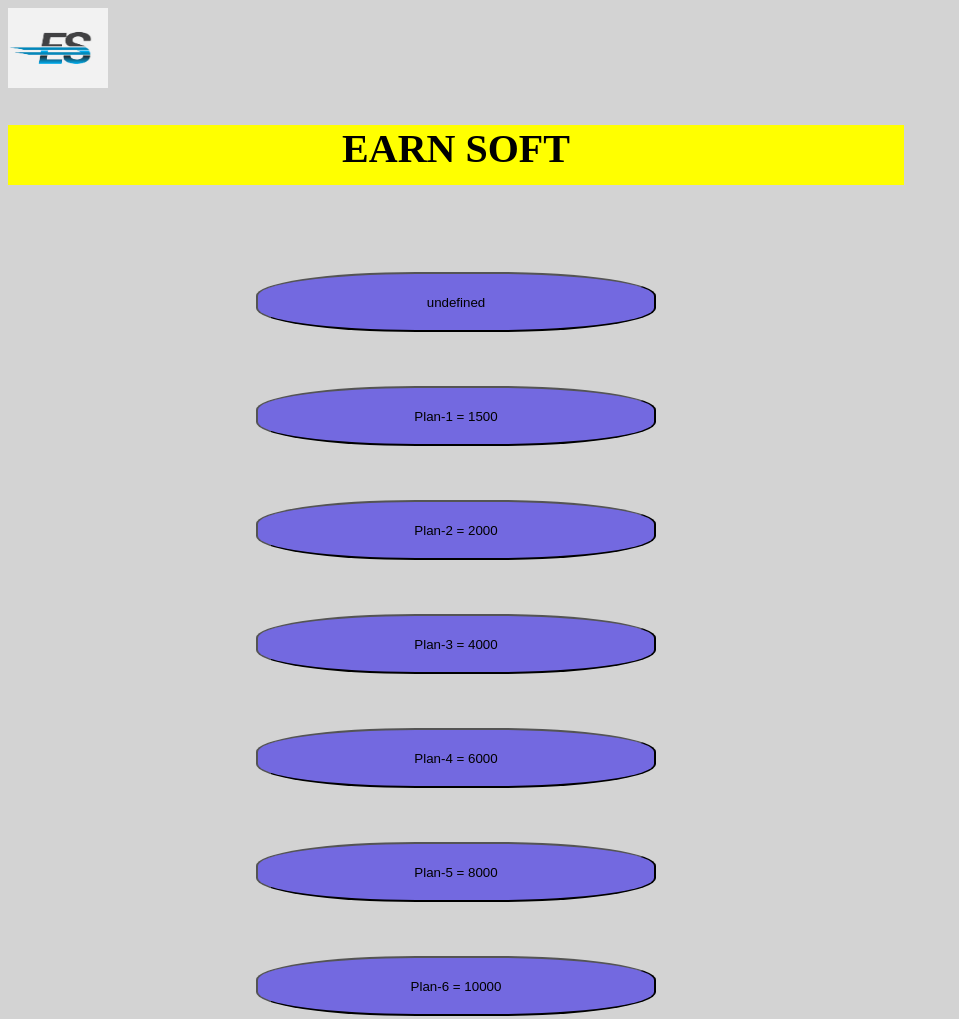
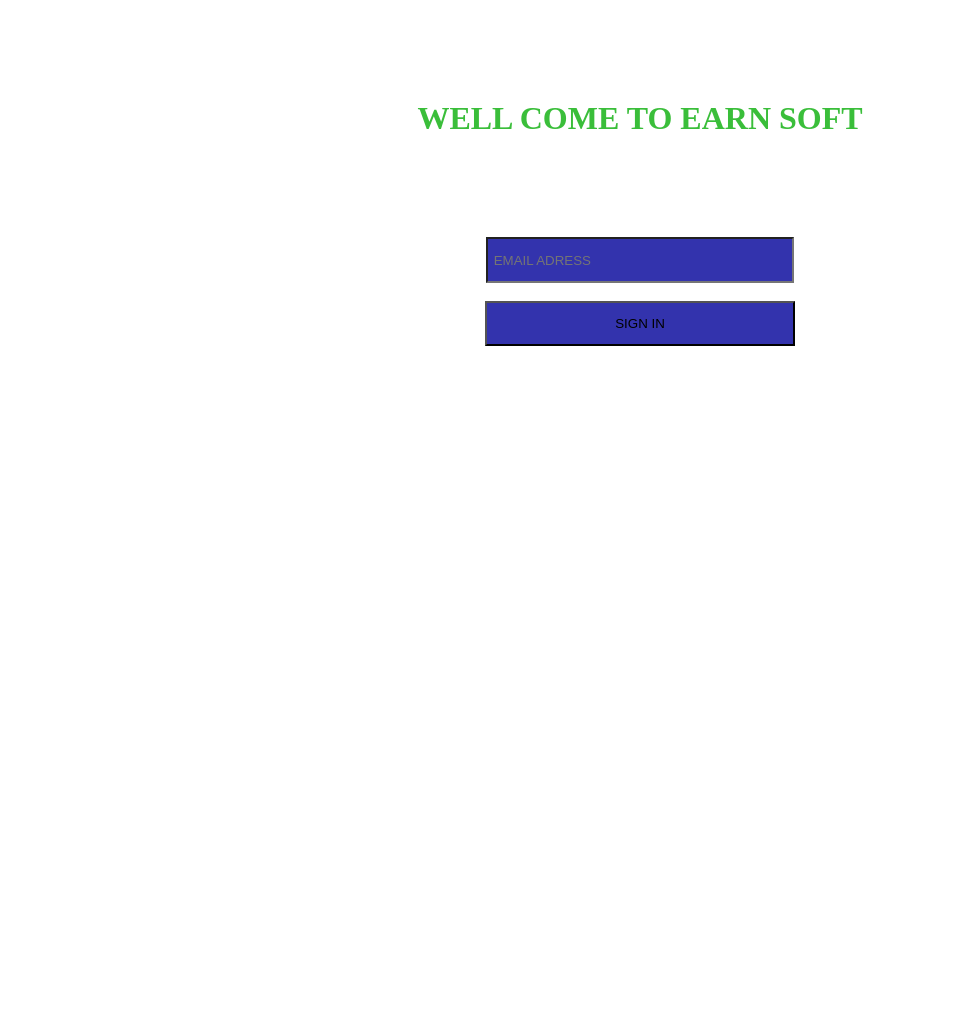
Before and after one commit to maharAbdulbari/earning_website, a plain HTML site: page index.html in a window 1280 px wide. Shown: the top 1019 px of the page, without its empty margins (0-959 px from the left). After the commit the page ends 800 px from the top, so only its background shows below. Drawn offline with Linux system fonts and the light colour scheme.

Commit message:
edit com

```diff
--- a/index.html
+++ b/index.html
@@ -4,37 +4,16 @@
     <meta charset="UTF-8">
     <meta name="viewport" content="width=device-width, initial-scale=1.0">
     <title>Document</title>
-    <link rel="stylesheet" href="style.css">
+    <link rel="stylesheet" href="sign.css">
 </head>
 <body>
+<center>
+    <div> <h1  style="color: rgb(58, 190, 58);"> WELL COME TO EARN SOFT</h1></div> </center>
+    <div>
+    <center>
+    <form action="home.html">
+    <label><input type="email" name="" placeholder=" EMAIL ADRESS" id="input" required></label><br><br>
+<button  id="button" > SIGN IN</button>  </form>  </center>  </div>
 
-    <nav  id="na"><img src="WhatsApp Image 2024-07-06 at 06.56.36_190e3d8c.jpg" id="logo">
-   <center> <H1 style="background-color:yellow;  width: 100%;  height: 60px;  font-size: 40px;" >EARN SOFT</H1> </center>
-</nav><br><br><br>
-    <center>
-
-        <form action="acount.html">
-        <button  id="btn"   onclick="call()">undefined</button> </form><br><br><br>
-
-        <form action="acount.html">
-    <button  id="btn"   onclick="call()">Plan-1 = 1500</button></form> <br><br><br>
-    <form action="acount.html">
-    <button id="btn"  onclick="call()">Plan-2 = 2000</button></form><br><br><br>
-    <form action="acount.html">
-    <button id="btn"  onclick="call()">Plan-3 = 4000</button></form><br><br><br>
-    <form action="acount.html">
-    <button id="btn"  onclick="call()">Plan-4 = 6000</button></form><br><br><br>
-    <form action="acount.html">
-    <button id="btn"  onclick="call()">Plan-5 = 8000</button>
-</form><br><br><br>
-    <form action="acount.html">
-
-    <button  id="btn"  onclick="call()">Plan-6 = 10000</button required>
-</form><br><br><br>
-
-    <button id="btn" ><a href="more.html">And more</a></button></center>
-    <script src="inde.js"></script>
 </body>
 </html>
-
-<button><a href="withdraw.html"> withdraw  your funds </a> </button>
--- /dev/null
+++ b/sign.css
@@ -0,0 +1,17 @@
+
+div{
+    margin-top: 100px;
+}
+#input{
+    width: 300px;
+    height: 40px;
+    background-color: rgb(51, 51, 173);
+}
+
+#button{
+    width: 310px;
+    height: 45px;
+    background-color: rgb(51, 51, 173);
+
+
+}
```
Also changed, not shown: home.html (added, +40 -0 lines).
